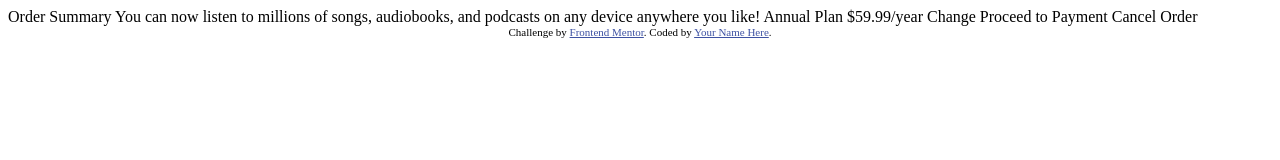
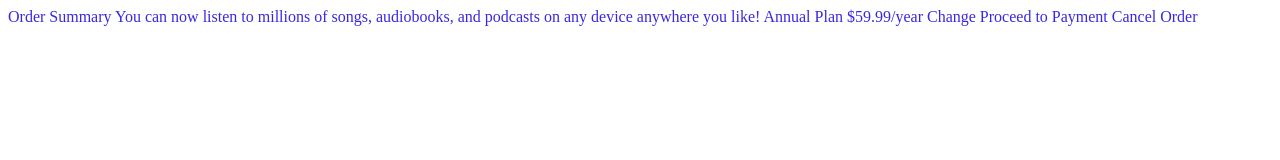
Before and after one commit to Mlipa/order_summary, a plain HTML site: page index.html in a window 1280 px wide. Drawn offline with Linux system fonts and the light colour scheme.

Commit message:
Maquetando

```diff
--- /dev/null
+++ b/css/style.css
@@ -0,0 +1,3 @@
+body{
+    color: hsl(245, 75%, 52%);
+}
--- a/index.html
+++ b/index.html
@@ -5,14 +5,8 @@
   <meta name="viewport" content="width=device-width, initial-scale=1.0"> <!-- displays site properly based on user's device -->
 
   <link rel="icon" type="image/png" sizes="32x32" href="./images/favicon-32x32.png">
-
-  <title>Frontend Mentor | Order summary card</title>
-
-  <!-- Feel free to remove these styles or customise in your own stylesheet 👍 -->
-  <style>
-    .attribution { font-size: 11px; text-align: center; }
-    .attribution a { color: hsl(228, 45%, 44%); }
-  </style>
+  <link rel="stylesheet" href="./css/style.css">
+  <title>Order Sumary</title>
 </head>
 <body>
 
@@ -29,9 +23,5 @@
   Proceed to Payment
   Cancel Order
 
-  <div class="attribution">
-    Challenge by <a href="https://www.frontendmentor.io?ref=challenge" target="_blank">Frontend Mentor</a>.
-    Coded by <a href="#">Your Name Here</a>.
-  </div>
 </body>
 </html>
```
